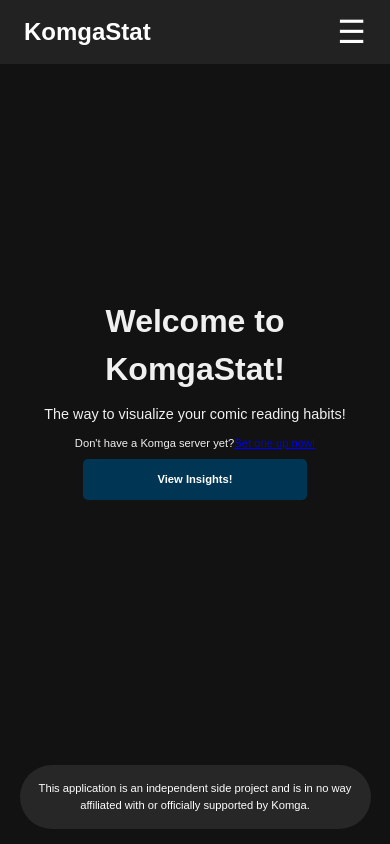
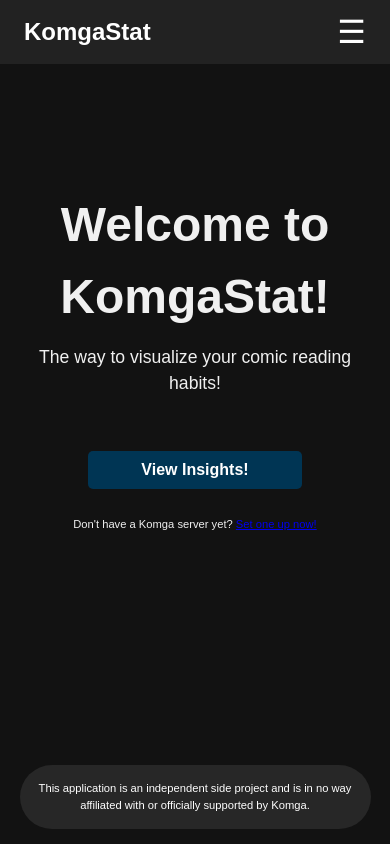
Before and after one commit to dannynoordamdev/KomgaStat, a React (Vite) app: page / in a window 390 px wide. Built offline with nearby package versions, Linux system fonts and the light colour scheme; no server answers.

Commit message:
Api connection fix -- user is now able to note down both url and API key.

```diff
--- a/package.json
+++ b/package.json
@@ -13,6 +13,7 @@
     "@emotion/react": "^11.14.0",
     "@emotion/styled": "^11.14.0",
     "@mui/material": "^7.0.1",
+    "axios": "^1.8.4",
     "firebase": "^11.6.0",
     "font-awesome": "^4.7.0",
     "react": "^19.0.0",
--- a/src/Components/Navbar.jsx
+++ b/src/Components/Navbar.jsx
@@ -44,6 +44,11 @@
         setMenuOpen(false);
     };
 
+    const handleDashboard = () => {
+        navigate("/dashboard");
+        setMenuOpen(false);
+    };
+
     const handleLinkClick = () => {
         setMenuOpen(false); // Close menu when any link is clicked
     };
@@ -67,6 +72,7 @@
                     <div className="user-info">
                         <span className="user-email">{user.email}</span>
                         <button className="buttons" onClick={handleProfile}>Profile</button>
+                        <button className="buttons" onClick={handleDashboard}>Dashboad</button>
                         <button className="buttons logout-btn" onClick={handleLogout}>Sign Out</button>
                     </div>
                 ) : (
--- a/src/Pages/Home.jsx
+++ b/src/Pages/Home.jsx
@@ -1,6 +1,6 @@
 import React from 'react'
 import { Link } from 'react-router-dom'
-import '../Styling/App.css'
+import '../Styling/Home.css'
 import Footer from '../Components/Footer'
 
 
@@ -10,10 +10,12 @@
     <div className="home-main-content">
       <h1 className="main-title">Welcome to KomgaStat!</h1>
       <p className="sub-title">The way to visualize your comic reading habits!</p>
+
+      <Link to="/setup" className="get-started-btn">View Insights!</Link>
+
       <p className="setup-komga">
-        Don't have a Komga server yet? <a href="https://komga.org">Set one up now!</a>
+        Don't have a Komga server yet?&nbsp;<a href="https://komga.org">Set one up now!</a>
       </p>
-      <Link to="/setup" className="get-started-btn">View Insights!</Link>
       <Footer/>
     </div>
   )
--- a/src/Pages/Profile.jsx
+++ b/src/Pages/Profile.jsx
@@ -63,19 +63,18 @@
                 </div>
             ) : retrievedKey === "" ? (
                 <div>
-                    <p>There is no API key yet.</p>
+                    <p>There is no API key yet, feel free to setup the server connection using below form:</p>
+
                     <SetupAPIServer />
                 </div>
             ) : (
                 <div>
-                <p>There is a known API key.</p>
+                <p className="success-message">API connection between Komgastat and server has been established.</p>
                 <SetupAPIServer />
 
                 </div>
 
             )}
-                <Link to="/dashboard" className="get-started-btn">Back to dashboard!</Link>
-                <a href="https://komga.org/">Unsure how to obtain an API key?</a>
 
         </div>
 
--- a/src/Styling/Dashboard.css
+++ b/src/Styling/Dashboard.css
@@ -83,11 +83,12 @@
     }
     .profilelink {
         font-size: 0.9rem;
+        text-align: center;
     }
 }
 
 @media (max-width: 490px) {
     .dashboard-container h1 {
-        font-size: 1.2rem;
+        font-size: 1.8rem;
     }
 }
--- /dev/null
+++ b/src/Styling/Home.css
@@ -0,0 +1,155 @@
+html, body {
+    margin: 0;
+    padding: 0;
+    height: 100%;
+  }
+
+
+  .home-main-content {
+    display: flex;
+    justify-content: center;
+    align-items: center;
+    flex-direction: column;
+    min-height: calc(100vh - 150px);
+    text-align: center;
+    padding: 0 15px;
+  }
+
+  .home-main-content .main-title{
+    font-weight: 600;
+    font-size: 3.6rem;
+    margin: 0;
+  }
+
+  .home-main-content .sub-title{
+    font-weight: 300;
+    font-size: 1.9rem;
+    padding: 0;
+    margin: 0;
+  }
+
+  .home-main-content .get-started-btn{
+    background-color: #003554;
+    color: white;
+    padding: 0.76rem;
+    border-radius: 5px;
+    text-decoration: none;
+    font-weight: bold;
+    margin-top: 2%;
+    font-size: 1.1rem;
+    width: 200px;
+  }
+
+  .home-main-content .setup-komga{
+    font-size: 1rem;
+    margin-top: 2.5%;
+    text-decoration: none;
+    color: inherit;
+  }
+
+  @media (max-width: 768px) {
+    .home-main-content h1{
+      font-size: 3rem;
+    }
+    .home-main-content .sub-title{
+      font-size: 1.3rem;
+      padding-top: 3%;
+    }
+
+    .home-main-content .setup-komga{
+      font-size: 0.9rem;
+      margin-top: 2.5%;
+    }
+
+    .home-main-content .get-started-btn{
+      font-size: 0.8rem;
+    }
+
+  }
+
+
+  @media (max-width: 600px) {
+    .home-main-content h1{
+      font-size: 2.5rem;
+    }
+    .home-main-content .sub-title{
+      font-size: 1rem;
+      padding-top: 3%;
+    }
+
+    .home-main-content .setup-komga{
+      font-size: 0.7rem;
+    }
+
+    .home-main-content .get-started-btn{
+      font-size: 0.8rem;
+    }
+  }
+
+  @media (max-width: 490px) {
+    .home-main-content h1{
+      font-size: 2rem;
+    }
+    .home-main-content .sub-title{
+      font-size: 0.9rem;
+      padding-top: 3%;
+    }
+
+    .home-main-content .setup-komga{
+      font-size: 0.7rem;
+    }
+
+    .home-main-content .get-started-btn{
+      font-size: 0.7rem;
+    }
+  }
+
+
+  @media (max-width: 450px) {
+    .home-main-content .main-title{
+      font-size: 3.5rem;
+    }
+    .home-main-content .sub-title{
+      font-size: 1.5rem;
+      padding-top: 3%;
+      padding-left: 5%;
+      padding-right: 5%;
+    }
+
+    .home-main-content .setup-komga{
+        padding-top: 15%;
+      font-size: 1rem;
+    }
+
+    .home-main-content .get-started-btn{
+      font-size: 1rem;
+      padding: 2%;
+      margin-top: 15%;
+    }
+  }
+
+  @media (max-width: 400px) {
+    .home-main-content{
+        min-height: calc(100vh - 250px);
+    }
+
+    .home-main-content .main-title{
+      font-size: 3rem;
+    }
+    .home-main-content .sub-title{
+      font-size: 1.1rem;
+      padding-top: 3%;
+      padding-left: 5%;
+      padding-right: 5%;
+    }
+
+    .home-main-content .setup-komga{
+      padding-top: 5%;
+      font-size: 0.7rem;
+    }
+
+    .home-main-content .get-started-btn{
+      font-size: 1rem;
+      margin-top: 15%;
+    }
+  }
--- a/src/Styling/Navbar.css
+++ b/src/Styling/Navbar.css
@@ -39,6 +39,8 @@
   cursor: pointer;
 }
 
+
+
 @media (max-width: 768px) {
   .hamburger {
     display: block;
@@ -64,7 +66,4 @@
     transform: translateY(0);
   }
 
-  .user-info {
-    flex-direction: column;
-  }
 }
--- a/src/Styling/Profile.css
+++ b/src/Styling/Profile.css
@@ -24,3 +24,11 @@
     align-items: center;
 
 }
+
+@media (max-width: 768px) {
+
+.profile-container .success-message{
+    margin-left: 5%;
+}
+
+}
```
Also changed, not shown: src/Components/SetupAPIServer.jsx (+52 -30 lines), 2 other files (tests, documents, lock files or other folders).
